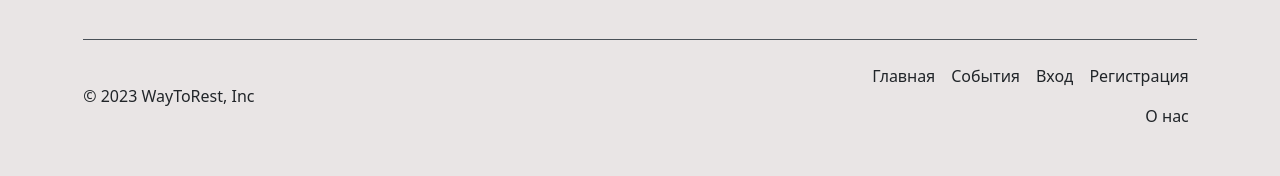
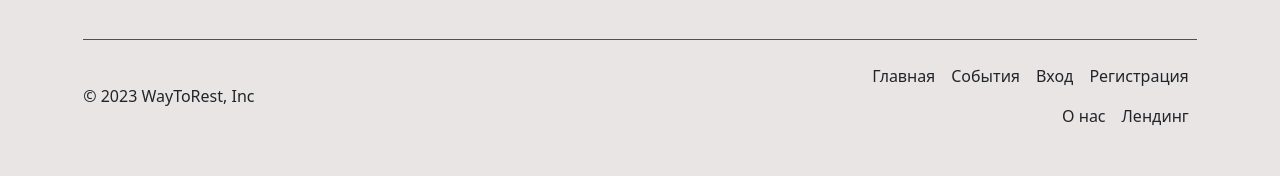
Before and after one commit to betepok506/aerial_photo_web_interface, a Flask app: page /about in a window 1280 px wide. Shown: the part 2466-2642 px from the top of the page. Run offline with Flask 2, Linux system fonts and the light colour scheme; some libraries are stand-ins or nearby versions.

Commit message:
add landing page

```diff
--- a/app/static/css/landing_page.css
+++ b/app/static/css/landing_page.css
@@ -7,7 +7,7 @@
     align-items: center;
 
     /* padding: 20% 0; */
-    background-image: url('/static/css/images/map.png'); /* Путь к изображению вставьте свой */
+    background-image: url('./static/css/images/map.PNG'); /* Путь к изображению вставьте свой */
     background-size: cover;
     color: white;
 }
--- a/app/templates/about.html
+++ b/app/templates/about.html
@@ -192,6 +192,7 @@
             <li class="nav-item"><a href="/login" class="nav-link px-2 text-muted">Вход</a></li>
             <li class="nav-item"><a href="/register" class="nav-link px-2 text-muted">Регистрация</a></li>
             <li class="nav-item"><a href="/about" class="nav-link px-2 text-muted">О нас</a></li>
+            <li class="nav-item"><a href="/landing_page" class="nav-link px-2 text-muted">Лендинг</a></li>
         </ul>
     </footer>
 </div>
--- a/app/templates/base.html
+++ b/app/templates/base.html
@@ -76,6 +76,10 @@
 
                 <li class="nav-item">
                     <a class="nav-link active" href="/about">О нас</a>
+                </li>
+
+                <li class="nav-item">
+                    <a class="nav-link active" href="/landing_page">Лендинг</a>
                 </li>
 
                 <li class="nav-item">
```
